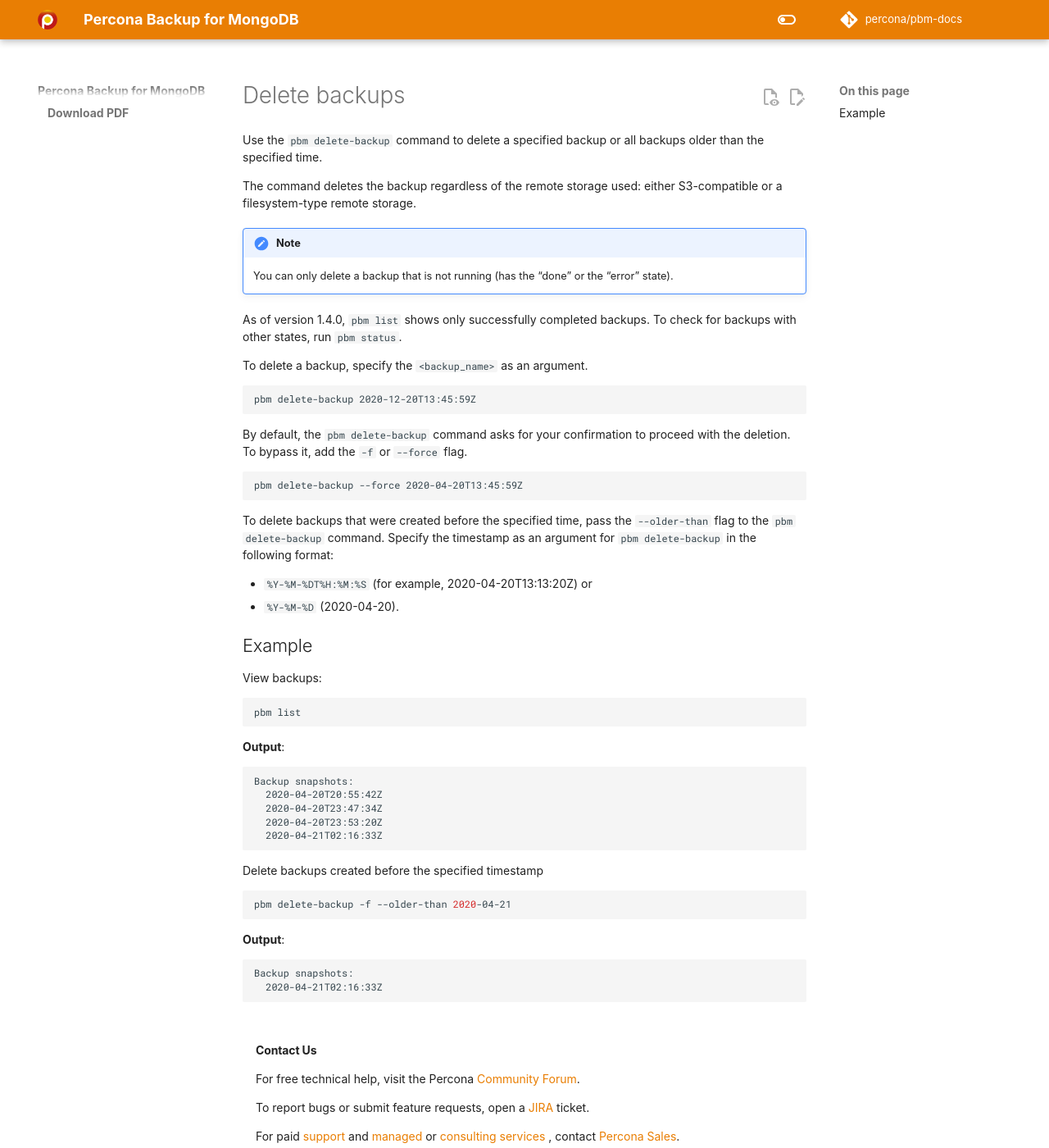
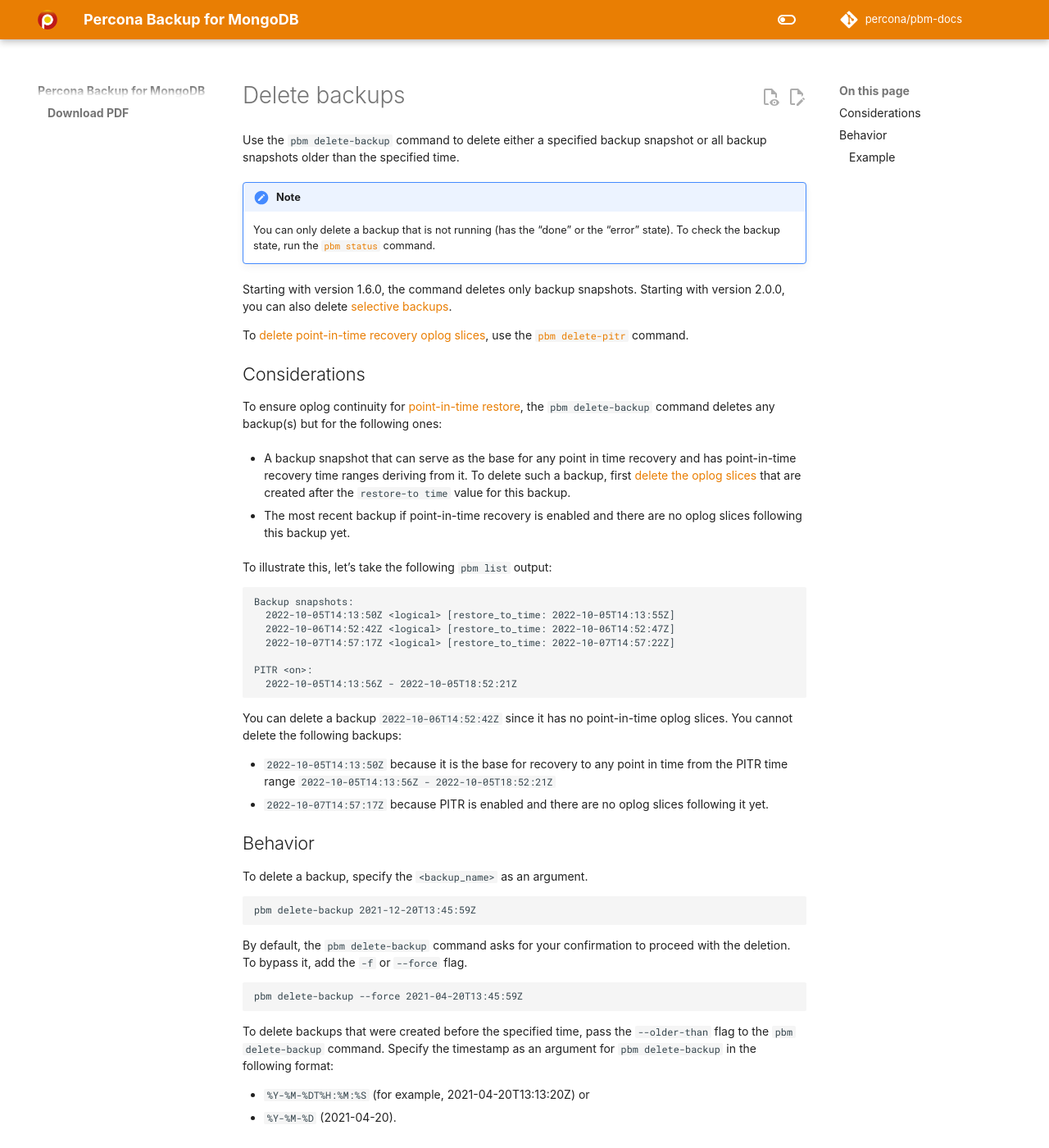
Before and after one commit to percona/pbm-docs, an MkDocs documentation site: the page built from docs/usage/delete-backup.md, in a window 1280 px wide and 1400 px high. Shown: the whole window at 82% size. Built offline with MkDocs 1.6.1 and Material for MkDocs 9.7.7, drawn with Linux system fonts in a browser that asks for light colours; nearby versions of some CDN libraries; some web fonts are replaced; comment, search, counter and statistics services are not loaded; some of the changed text lies outside the part shown.

Commit message:
PBM-850 Updated the delete backup doc (#50)
Moved PITR restrictions to delete backup doc
PITR has only oplog deletion logic

````diff
--- a/docs/usage/delete-backup.md
+++ b/docs/usage/delete-backup.md
@@ -1,20 +1,48 @@
 # Delete backups
 
-Use the ``pbm delete-backup`` command to delete a specified backup or all backups older than the specified time.
-
-The command deletes the backup regardless of the remote storage used:
-either S3-compatible or a filesystem-type remote storage.
+Use the ``pbm delete-backup`` command to delete either a specified backup snapshot or all backup snapshots older than the specified time.
 
 !!! note
 
-    You can only delete a backup that is not running (has the “done” or the “error” state).
+    You can only delete a backup that is not running (has the “done” or the “error” state). To check the backup state, run the [`pbm status`](../reference/pbm-commands.md#pbm-status) command.
 
-As of version 1.4.0, ``pbm list`` shows only successfully completed backups. To check for backups with other states, run ``pbm status``.
+Starting with version 1.6.0, the command deletes only backup snapshots. Starting with version 2.0.0, you can also delete [selective backups](selective-backups.md).
+
+To [delete point-in-time recovery oplog slices](point-in-time-recovery.md#delete-oplog-slices), use the [`pbm delete-pitr`](../reference/pbm-commands.md#pbm-delete-pitr) command.
+
+
+## Considerations
+
+To ensure oplog continuity for [point-in-time restore](point-in-time-recovery.md#restore-to-the-point-in-time), the `pbm delete-backup` command deletes any backup(s) but for the following ones:
+
+* A backup snapshot that can serve as the base for any point in time recovery and has point-in-time recovery time ranges deriving from it. To delete such a backup, first [delete the oplog slices](point-in-time-recovery.md#delete-oplog-slices) that are created  after the `restore-to time` value for this backup.
+
+* The most recent backup if point-in-time recovery is enabled and there are no oplog slices following this backup yet.
+
+To illustrate this, let’s take the following `pbm list` output:
+
+```
+Backup snapshots:
+  2022-10-05T14:13:50Z <logical> [restore_to_time: 2022-10-05T14:13:55Z]
+  2022-10-06T14:52:42Z <logical> [restore_to_time: 2022-10-06T14:52:47Z]
+  2022-10-07T14:57:17Z <logical> [restore_to_time: 2022-10-07T14:57:22Z]
+
+PITR <on>:
+  2022-10-05T14:13:56Z - 2022-10-05T18:52:21Z
+```
+
+You can delete a backup `2022-10-06T14:52:42Z` since it has no point-in-time oplog slices. You cannot delete the following backups:
+
+- `2022-10-05T14:13:50Z` because it is the base for recovery to any point in time from the PITR time range `2022-10-05T14:13:56Z - 2022-10-05T18:52:21Z`
+- `2022-10-07T14:57:17Z` because PITR is enabled and there are no oplog slices following it yet.
+
+
+## Behavior
 
 To delete a backup, specify the `<backup_name>` as an argument.
 
 ```
-pbm delete-backup 2020-12-20T13:45:59Z
+pbm delete-backup 2021-12-20T13:45:59Z
 ```
 
 By default, the ``pbm delete-backup`` command asks for your confirmation
@@ -22,15 +50,15 @@
 `--force` flag.
 
 ```
-pbm delete-backup --force 2020-04-20T13:45:59Z
+pbm delete-backup --force 2021-04-20T13:45:59Z
 ```
 
 To delete backups that were created before the specified time, pass the `--older-than` flag to the `pbm delete-backup` command. Specify the timestamp as an argument for `pbm delete-backup` in the following format:
 
-* `%Y-%M-%DT%H:%M:%S` (for example, 2020-04-20T13:13:20Z) or
-* `%Y-%M-%D` (2020-04-20).
+* `%Y-%M-%DT%H:%M:%S` (for example, 2021-04-20T13:13:20Z) or
+* `%Y-%M-%D` (2021-04-20).
 
-## Example
+### Example
 
 View backups:
 
@@ -42,21 +70,21 @@
 
 ```
 Backup snapshots:
-  2020-04-20T20:55:42Z
-  2020-04-20T23:47:34Z
-  2020-04-20T23:53:20Z
-  2020-04-21T02:16:33Z
+  2021-04-20T20:55:42Z
+  2021-04-20T23:47:34Z
+  2021-04-20T23:53:20Z
+  2021-04-21T02:16:33Z
 ```
 
 Delete backups created before the specified timestamp
 
 ```sh
-pbm delete-backup -f --older-than 2020-04-21
+pbm delete-backup -f --older-than 2021-04-21
 ```
 
 **Output**:
 
 ```
 Backup snapshots:
-  2020-04-21T02:16:33Z
+  2021-04-21T02:16:33Z
 ```
````
Also changed, not shown: docs/index.md (+2 -1 lines), docs/usage/oplog-replay.md (+1 -0 lines), docs/usage/point-in-time-recovery.md (+15 -26 lines).
